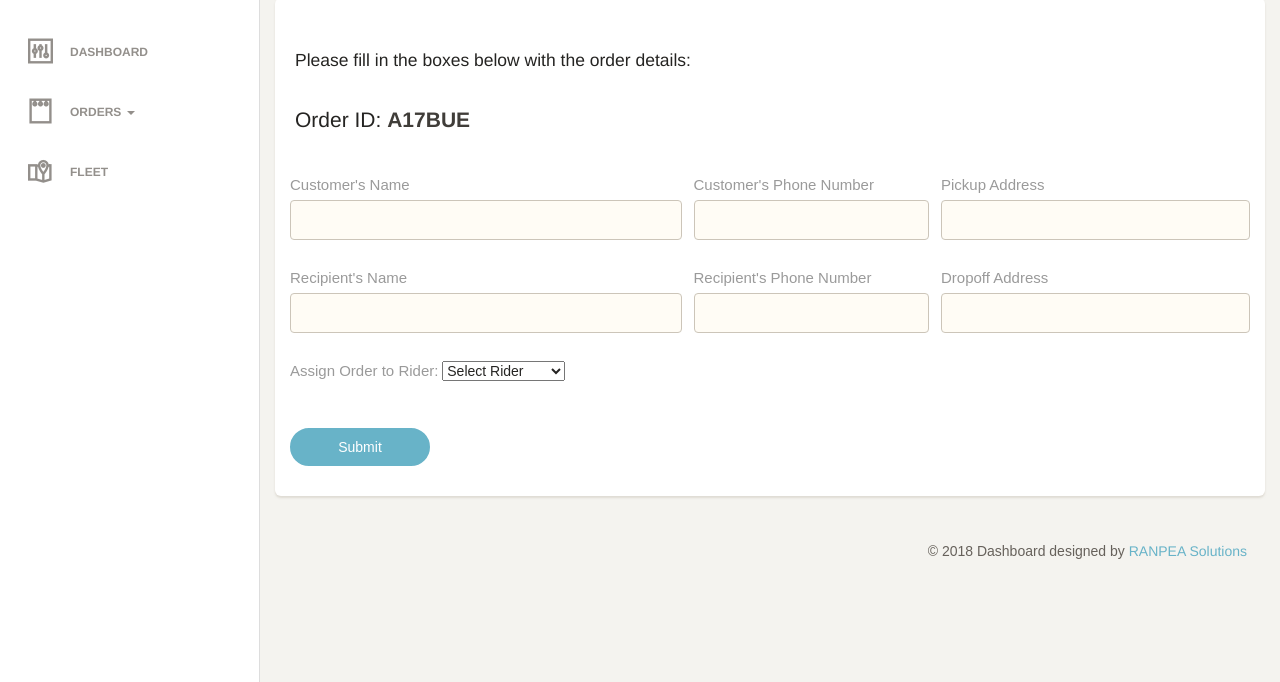
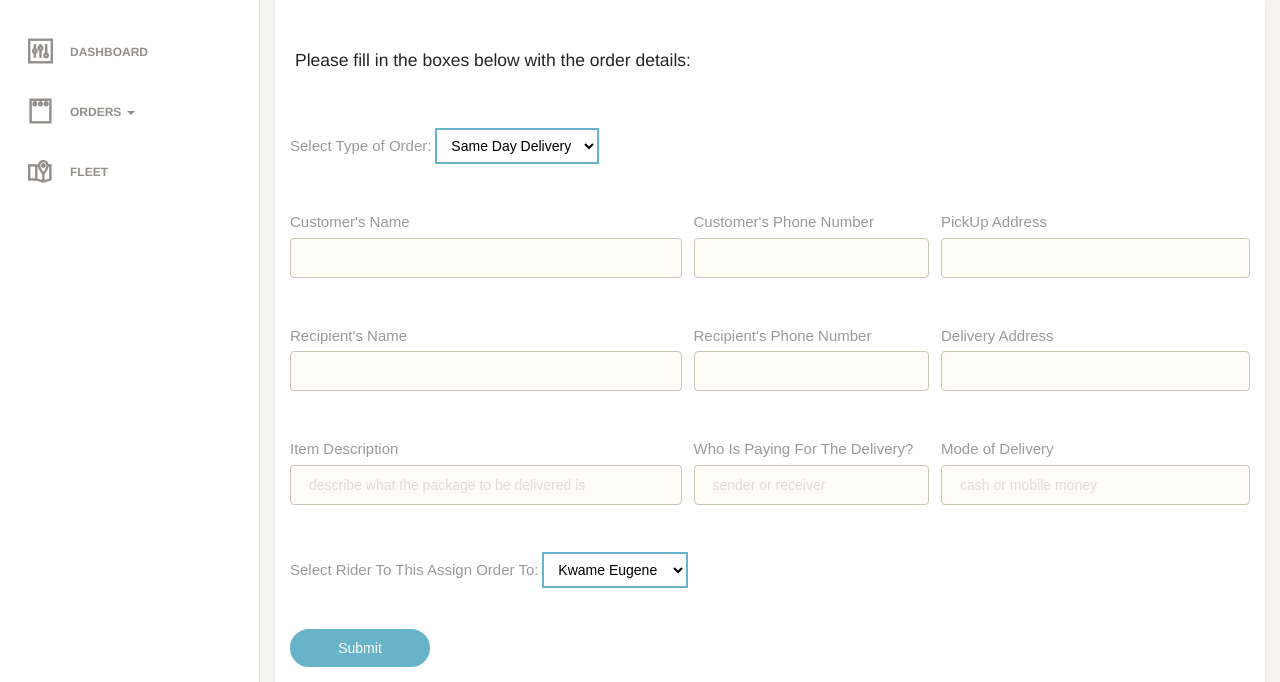
Before and after one commit to quantaquadri/ranpeadashboardv1, a plain HTML site: page new_order.html in a window 1280 px wide. Shown: the part 118-800 px from the top of the page. Drawn offline with Linux system fonts and the light colour scheme; some packages are replaced by stand-ins of ours; a web font is replaced by a local one.

Commit message:
new updates on the order

```diff
--- a/assets/css/style.css
+++ b/assets/css/style.css
@@ -1429,7 +1429,7 @@ textarea.form-control {
   .dropdown-menu > li > a:hover,
   .dropdown-menu > li > a:focus {
     /* background-color: #66615B; */
-    color: rgba(255, 255, 255, 0.7);
+    /* color: rgba(255, 255, 255, 0.7); */
     opacity: 1;
     text-decoration: none; }
   .dropdown-menu.dropdown-primary > li > a:hover, .dropdown-menu.dropdown-primary > li > a:focus {
@@ -2778,4 +2778,27 @@ input {
 }
 
 .card .dry {
-  padding: 0px 20px 0; }
+  padding: 0px 20px 0;
+}
+
+.labella {
+  color: #000;
+  background-color: #fff;
+  opacity: 1;
+  border-width: 2px;
+  font-size: 14px;
+  font-weight: 500;
+  padding: 7px 10px;
+  border-color: #68B3C8;
+}
+
+.labellu {
+  color: #000;
+  background-color: #fff;
+  opacity: 1;
+  border-width: 2px;
+  font-size: 14px;
+  font-weight: 500;
+  padding: 7px 10px;
+  border-color: #68B3C8;
+}
--- a/new_order.html
+++ b/new_order.html
@@ -48,7 +48,7 @@
                         <p>Orders <b class="caret"></b></p>
                     </a>
                     <ul class="dropdown-menu">
-                            <li><a href="new_order.html">Register New Order</a></li>
+                            <li><a href="new_order.html">Create New Order</a></li>
                             <li><a href="orders.html">View Order History</a></li>
                     </ul>
                 </li>
@@ -74,7 +74,7 @@
                         <span class="icon-bar bar2"></span>
                         <span class="icon-bar bar3"></span>
                     </button>
-                    <a class="navbar-brand" href="#">Register New Order</a>
+                    <a class="navbar-brand" href="#">Create New Order</a>
                 </div>
 
                 <div class="collapse navbar-collapse">
@@ -99,20 +99,38 @@
         <br><br>
                 <div class="col-md-12">
                         <div class="card"><br>
+
                             <div class="header">
                                 <h5> Please fill in the boxes below with the order details:</h5><br>
-                                <h4 class="title">Order ID: <strong>A17BUE</strong></h4>
-                            </div><br>
+                                <!-- <h4 class="title">Order ID: <strong>A17BUE</strong></h4> -->
+                            </div>
+
                             <div class="content">
 
                                 <!-- <form action="#" method="POST"> -->
                                 <form  onSubmit="alert('Form Submitted.');" >
 
                                     <div class="row">
+
+                                        <div class="col-md-12">
+                                                <div class="form-group">
+                                                    <label>Select Type of Order:</label>
+                                                        <select  class="labella">
+                                                            <option value="#">Same Day Delivery</option>
+                                                            <option value="#">Pre-Order</option>
+                                                        </select>
+                                                </div>
+                                        </div>
+                                    </div>
+
+                                    <br>
+
+                                    <div class="row">
+
                                             <div class="col-md-5">
                                                 <div class="form-group">
                                                     <label>Customer's Name</label>
-                                                <input type="text" class="form-control border-input" required>
+                                                    <input type="text" id="" name="" class="form-control border-input" required>
                                                 </div>
                                             </div>
 
@@ -125,13 +143,16 @@
 
                                             <div class="col-md-4">
                                                 <div class="form-group">
-                                                <label>Pickup Address</label>
+                                                    <label>PickUp Address</label>
                                                     <input type="text" class="form-control border-input" required>
                                                 </div>
                                             </div>
                                     </div>
 
+                                    <br>
+
                                     <div class="row">
+
                                             <div class="col-md-5">
                                                 <div class="form-group">
                                                     <label>Recipient's Name</label>
@@ -148,21 +169,47 @@
 
                                             <div class="col-md-4">
                                                 <div class="form-group">
-                                                    <label>Dropoff Address</label>
+                                                    <label>Delivery Address</label>
                                                     <input type="text" class="form-control border-input" required>
                                                 </div>
                                             </div>
                                     </div>
 
+                                    <br>
+
                                     <div class="row">
+
+                                            <div class="col-md-5">
+                                                <div class="form-group">
+                                                    <label>Item Description</label>
+                                                    <input type="text" id="" name="" class="form-control border-input" placeholder= "describe what the package to be delivered is" required>
+                                                </div>
+                                            </div>
+
+                                            <div class="col-md-3">
+                                                <div class="form-group">
+                                                    <label>Who Is Paying For The Delivery?</label>
+                                                    <input type="text" class="form-control border-input" placeholder= "sender or receiver" required>
+                                                </div>
+                                            </div>
+
                                             <div class="col-md-4">
                                                 <div class="form-group">
-                                                        <label>Assign Order to Rider:</label>
-                                                         <select>
-                                                                <option value="#">Select Rider</option>
-                                                                <option value="#">Kwame Mensah</option>
-                                                                <option value="#">Kwesi Arthur</option>
-                                                                <option value="#">David Miishe</option>
+                                                    <label>Mode of Delivery</label>
+                                                    <input type="text" class="form-control border-input" placeholder= "cash or mobile money" required>
+                                                </div>
+                                            </div>
+                                    </div>
+
+                                    <br>
+
+                                    <div class="row">
+                                             <div class="col-md-12">
+                                                <div class="form-group">
+                                                    <label>Select Rider To This Assign Order To:</label>
+                                                        <select  class="labella">
+                                                            <option value="#">Kwame Eugene</option>
+                                                            <option value="#">Kwame Promise</option>
                                                         </select>
                                                 </div>
                                         </div>
```
Also changed, not shown: fleet.html (+1 -1 lines), index.html (+2 -2 lines), orders.html (+1 -1 lines). Lines whose indentation alone changed are shown as unchanged.
